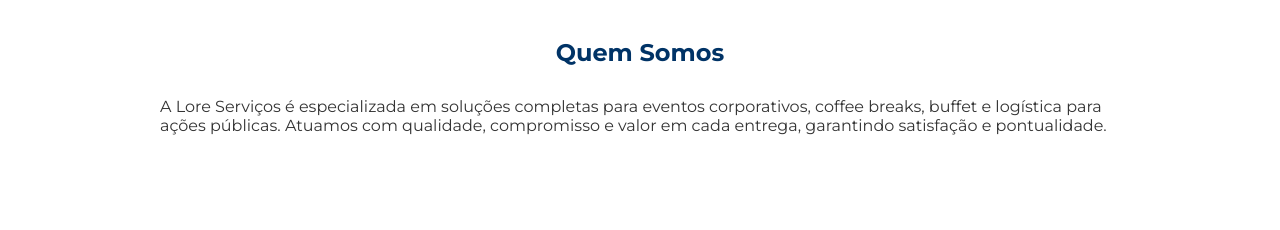
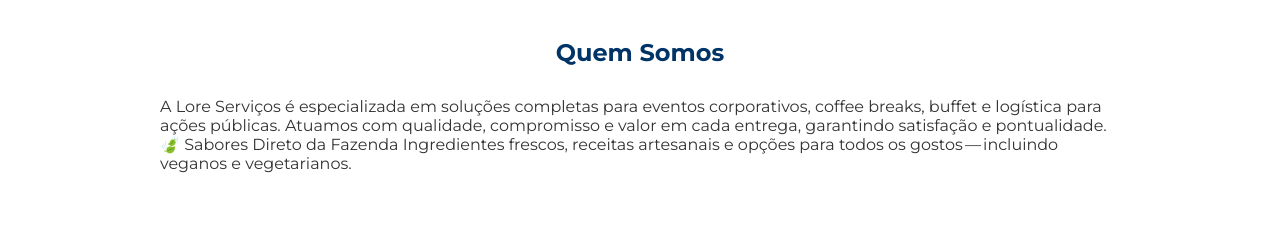
Before and after one commit to LORESERVICOS/evento, a plain HTML site: page index.html in a window 1280 px wide. Shown: the part 570-800 px from the top of the page. Drawn offline with Linux system fonts and the light colour scheme.

Commit message:
Update index.html

```diff
--- a/index.html
+++ b/index.html
@@ -230,6 +230,8 @@ height: center;
   <section id="quem-somos" class="section">
     <h2>Quem Somos</h2>
     <p>A Lore Serviços é especializada em soluções completas para eventos corporativos, coffee breaks, buffet e logística para ações públicas. Atuamos com qualidade, compromisso e valor em cada entrega, garantindo satisfação e pontualidade.</p>
+  <p>🍃 Sabores Direto da Fazenda
+Ingredientes frescos, receitas artesanais e opções para todos os gostos — incluindo veganos e vegetarianos.</p>
   </section>
 
   <section id="servicos" class="section">
```
